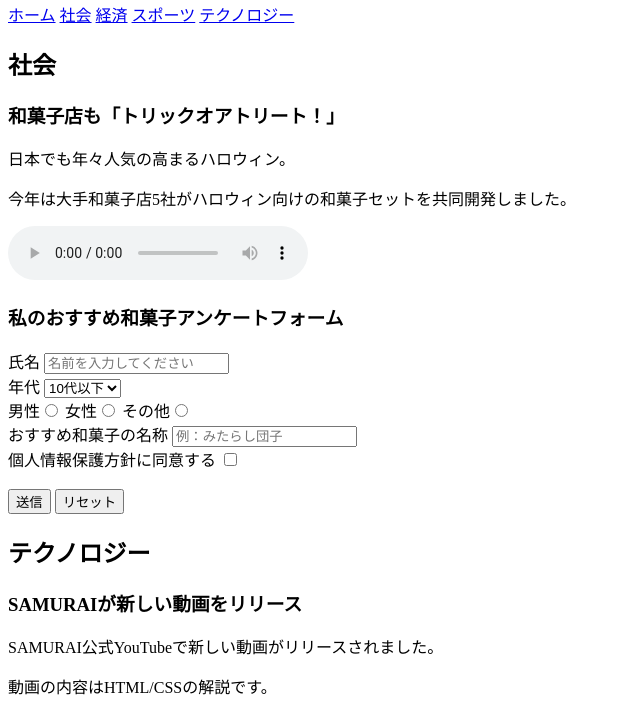
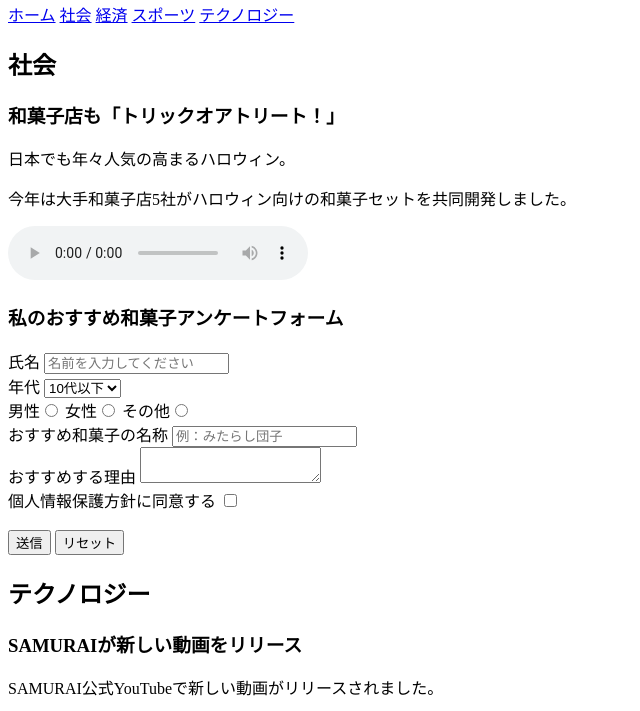
Before and after one commit to kikuhitohiroki/html-css-basic-kadai, a plain HTML site: page kadai_008/kadai_008/index.html in a window 1280 px wide. Shown: the part 87-798 px from the top of the page, without its empty margins (0-640 px from the left). Drawn offline with Linux system fonts and the light colour scheme.

Commit message:
Add files via upload

```diff
--- a/kadai_008/kadai_008/index.html
+++ b/kadai_008/kadai_008/index.html
@@ -51,6 +51,9 @@
             <input type="text" placeholder="例：みたらし団子">
             <br>
 
+  <label>おすすめする理由</label>
+    <textarea></textarea>
+    <br>
             <label>個人情報保護方針に同意する</label>
     <input type="checkbox">
     <br>
```
